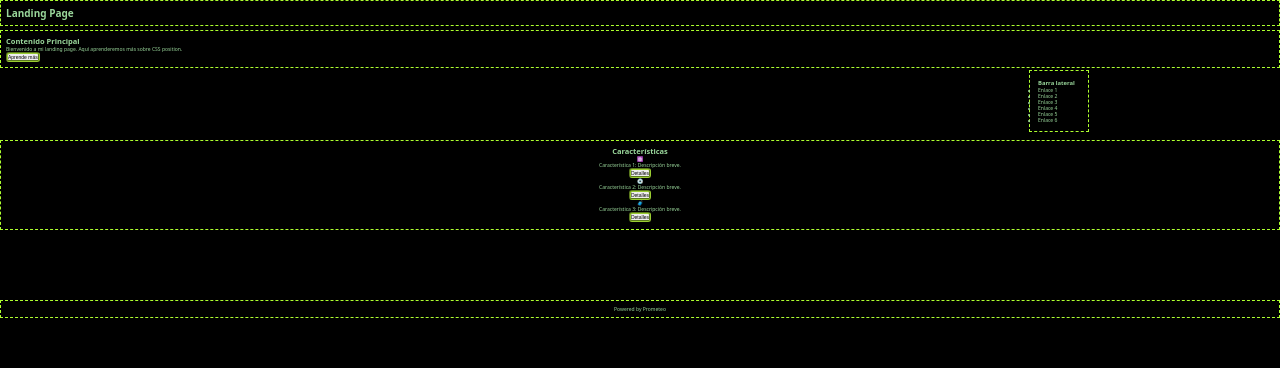
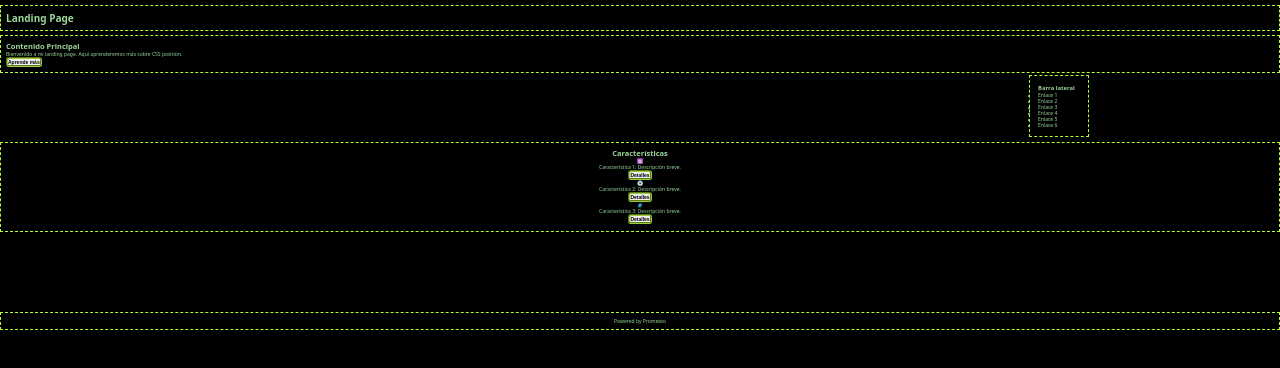
Before and after one commit to alber6/entrega_posicionamiento, a plain HTML site: page index.html in a window 1280 px wide. Drawn offline with Linux system fonts and the light colour scheme.

Commit message:
terminado

```diff
--- a/style.css
+++ b/style.css
@@ -14,7 +14,8 @@ body {
     min-height: 100vh;
     background-color: #000000;
     color: #9ad79b;
-    position: relative;
+
+
 
 }
 
@@ -31,6 +32,8 @@ footer{
 header{
     width: 100%;
     position: fixed;
+    z-index: 2;
+    background-color: black;
 }
 
 /* MAIN */
@@ -38,36 +41,44 @@ header{
     width: 100%;
     margin-top: 30px;
     position: absolute;
+    z-index: 1;
 }
 
 section button{
     font-size: 5px;
     border: 2px groove yellowgreen;
     border-radius: 3px;
+    font-weight: bold;
+}
+button:hover{
+    background-color: yellowgreen;
+
 }
 
 .sidebar{
     width: 60px;
     margin: 5px;
     padding: 8px;
-    position: absolute;
-    top: 65px;
+    position: relative;
+    top: 70px;
     left: 80%;
+    z-index: 1;
 }
 
 /* SECTION */
 .features {
     width: 100%;
     height: 90px;
-    position: absolute;
-    top: 140px;
+    position: relative;
+    top: 70px;
     text-align: center;
+    margin-bottom: 150px;
+    z-index: 1;
 }
 
 footer{
-    width: 100%;
-    position: relative;
-    top: 300px;
+    position: sticky;
+    margin-bottom: 5px;
     text-align: center;
-
+    z-index: 1;
 }
```
